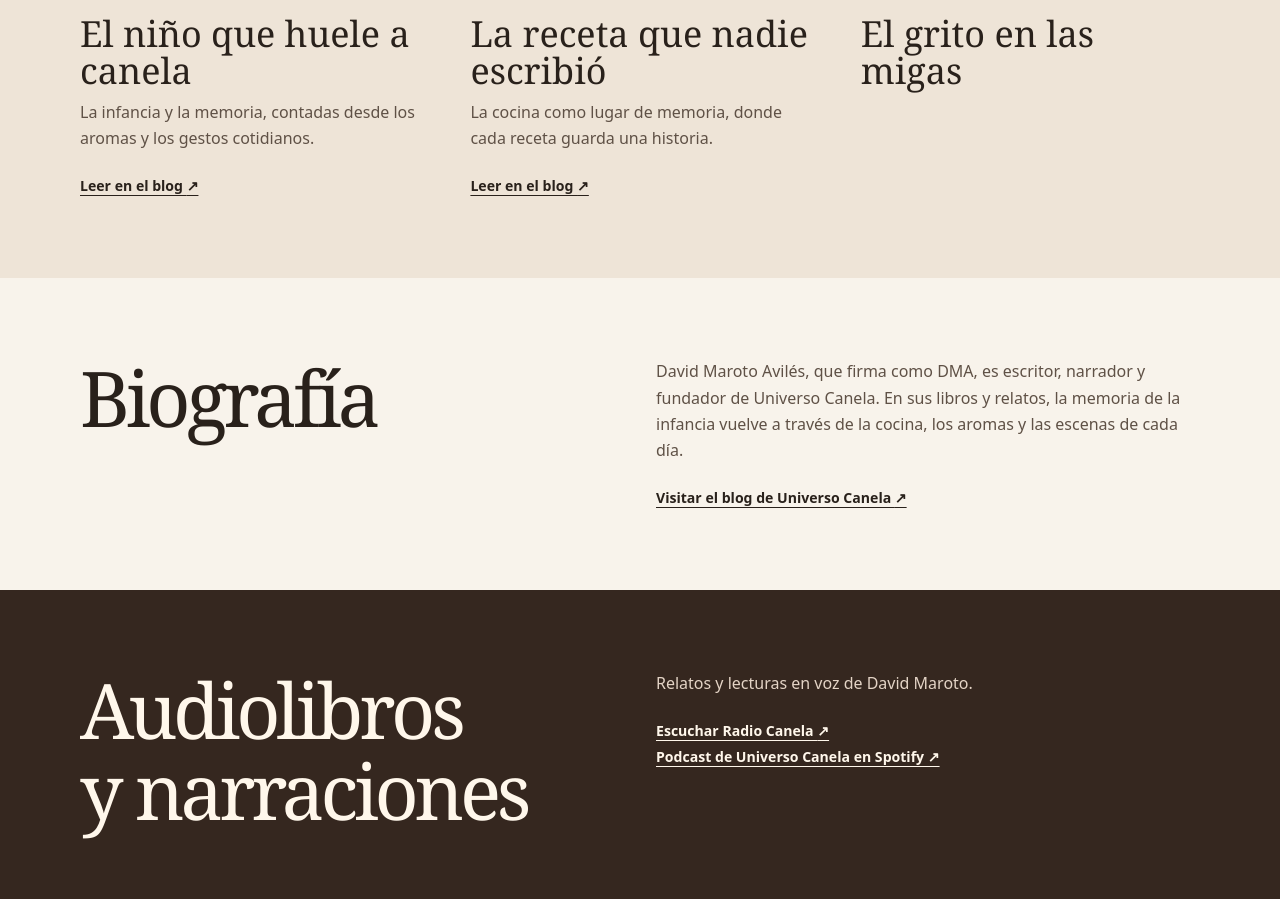
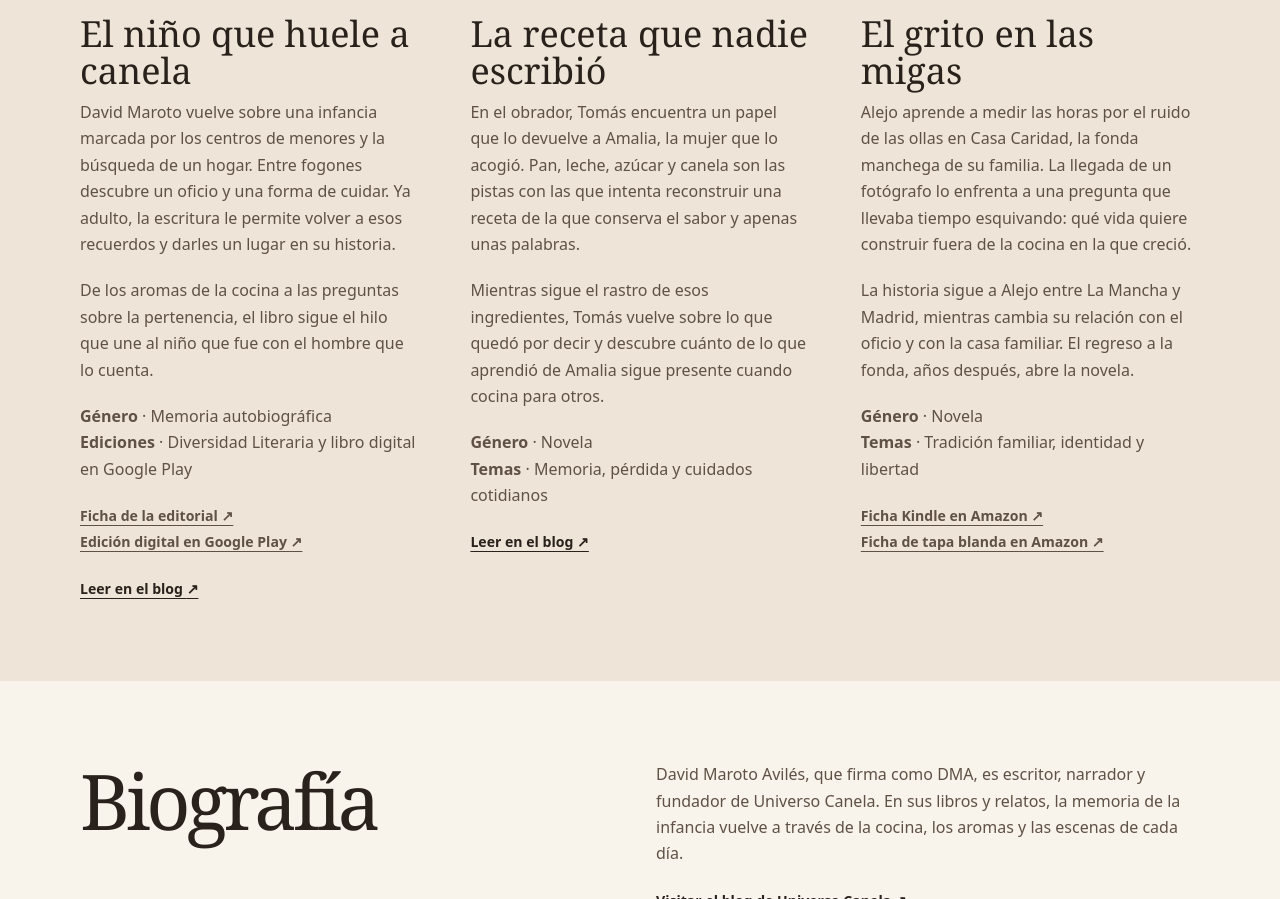
Before and after one commit to UNIVERSOCANELA/david-maroto-autor, a plain HTML site: page index.html in a window 1280 px wide. Shown: the part 1337-2236 px from the top of the page. Drawn offline with Linux system fonts and the light colour scheme.

Commit message:
Ampliar las fichas de los tres libros

```diff
--- a/index.html
+++ b/index.html
@@ -37,18 +37,29 @@
           <article>
             <div class="cover"><img src="imagenes/portadas/nino-canela.jpg" alt="Presentación gráfica de El niño que huele a canela" loading="lazy"></div>
             <h3>El niño que huele a canela</h3>
-            <p>La infancia y la memoria, contadas desde los aromas y los gestos cotidianos.</p>
+            <p>David Maroto vuelve sobre una infancia marcada por los centros de menores y la búsqueda de un hogar. Entre fogones descubre un oficio y una forma de cuidar. Ya adulto, la escritura le permite volver a esos recuerdos y darles un lugar en su historia.</p>
+            <p>De los aromas de la cocina a las preguntas sobre la pertenencia, el libro sigue el hilo que une al niño que fue con el hombre que lo cuenta.</p>
+            <p><strong>Género</strong> · Memoria autobiográfica<br><strong>Ediciones</strong> · Diversidad Literaria y libro digital en Google Play</p>
+            <p><a href="https://www.diversidadliteraria.es/d/david%20maroto">Ficha de la editorial ↗</a><br>
+            <a href="https://play.google.com/store/books/details?id=gjOWEQAAQBAJ">Edición digital en Google Play ↗</a></p>
             <a href="https://www.universocanela.online/2026/03/en-el-mundo-canela-el-nino-canela.html">Leer en el blog <span aria-hidden="true">↗</span></a>
           </article>
           <article>
             <div class="cover"><img src="imagenes/portadas/receta.jpg" alt="Cubierta de La receta que nadie escribió" loading="lazy"></div>
             <h3>La receta que nadie escribió</h3>
-            <p>La cocina como lugar de memoria, donde cada receta guarda una historia.</p>
+            <p>En el obrador, Tomás encuentra un papel que lo devuelve a Amalia, la mujer que lo acogió. Pan, leche, azúcar y canela son las pistas con las que intenta reconstruir una receta de la que conserva el sabor y apenas unas palabras.</p>
+            <p>Mientras sigue el rastro de esos ingredientes, Tomás vuelve sobre lo que quedó por decir y descubre cuánto de lo que aprendió de Amalia sigue presente cuando cocina para otros.</p>
+            <p><strong>Género</strong> · Novela<br><strong>Temas</strong> · Memoria, pérdida y cuidados cotidianos</p>
             <a href="https://www.universocanela.online/2026/09/las-recetas-que-nadie-escribio.html">Leer en el blog <span aria-hidden="true">↗</span></a>
           </article>
           <article>
             <div class="cover"><img src="imagenes/portadas/grito-migas.jpg" alt="Cubierta de El grito en las migas" loading="lazy"></div>
             <h3>El grito en las migas</h3>
+            <p>Alejo aprende a medir las horas por el ruido de las ollas en Casa Caridad, la fonda manchega de su familia. La llegada de un fotógrafo lo enfrenta a una pregunta que llevaba tiempo esquivando: qué vida quiere construir fuera de la cocina en la que creció.</p>
+            <p>La historia sigue a Alejo entre La Mancha y Madrid, mientras cambia su relación con el oficio y con la casa familiar. El regreso a la fonda, años después, abre la novela.</p>
+            <p><strong>Género</strong> · Novela<br><strong>Temas</strong> · Tradición familiar, identidad y libertad</p>
+            <p><a href="https://www.amazon.es/dp/B0HR71YVNY">Ficha Kindle en Amazon ↗</a><br>
+            <a href="https://www.amazon.es/dp/B0GKFB28FD">Ficha de tapa blanda en Amazon ↗</a></p>
           </article>
         </div>
       </div>
```
